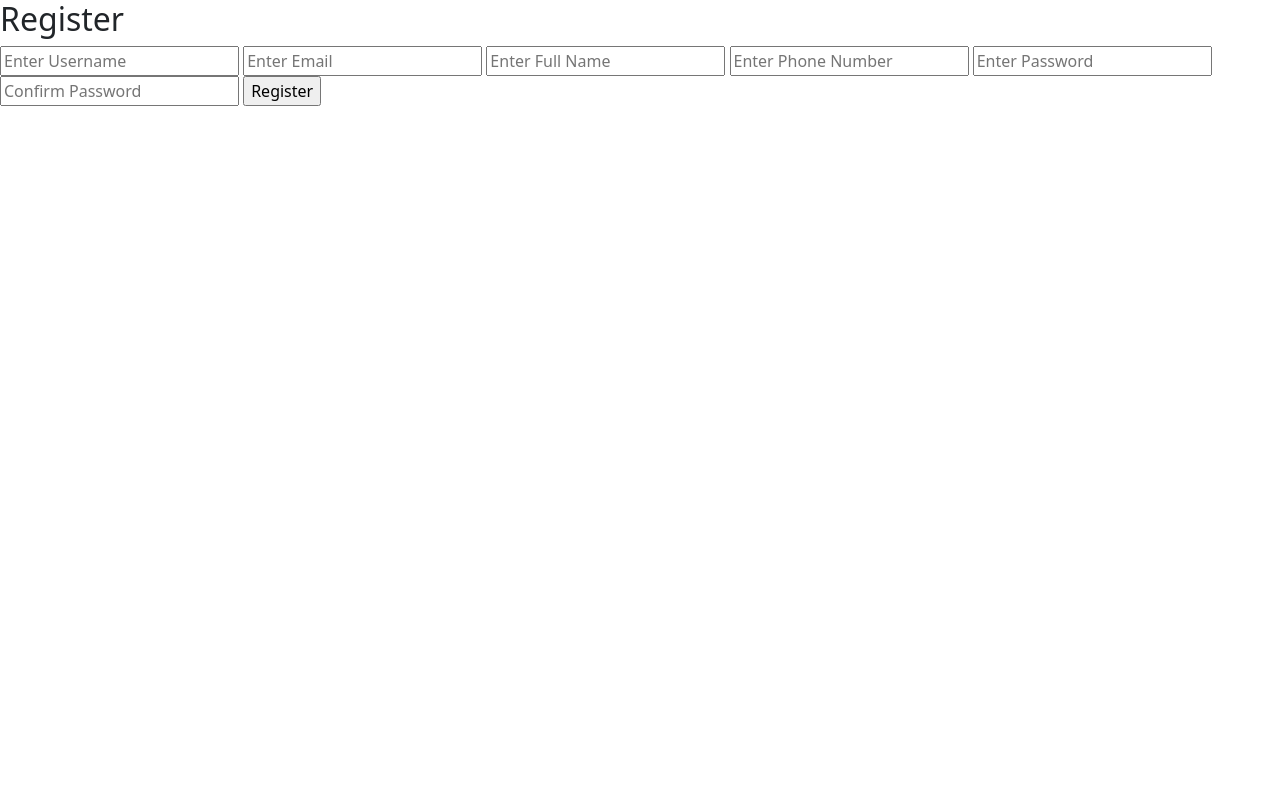
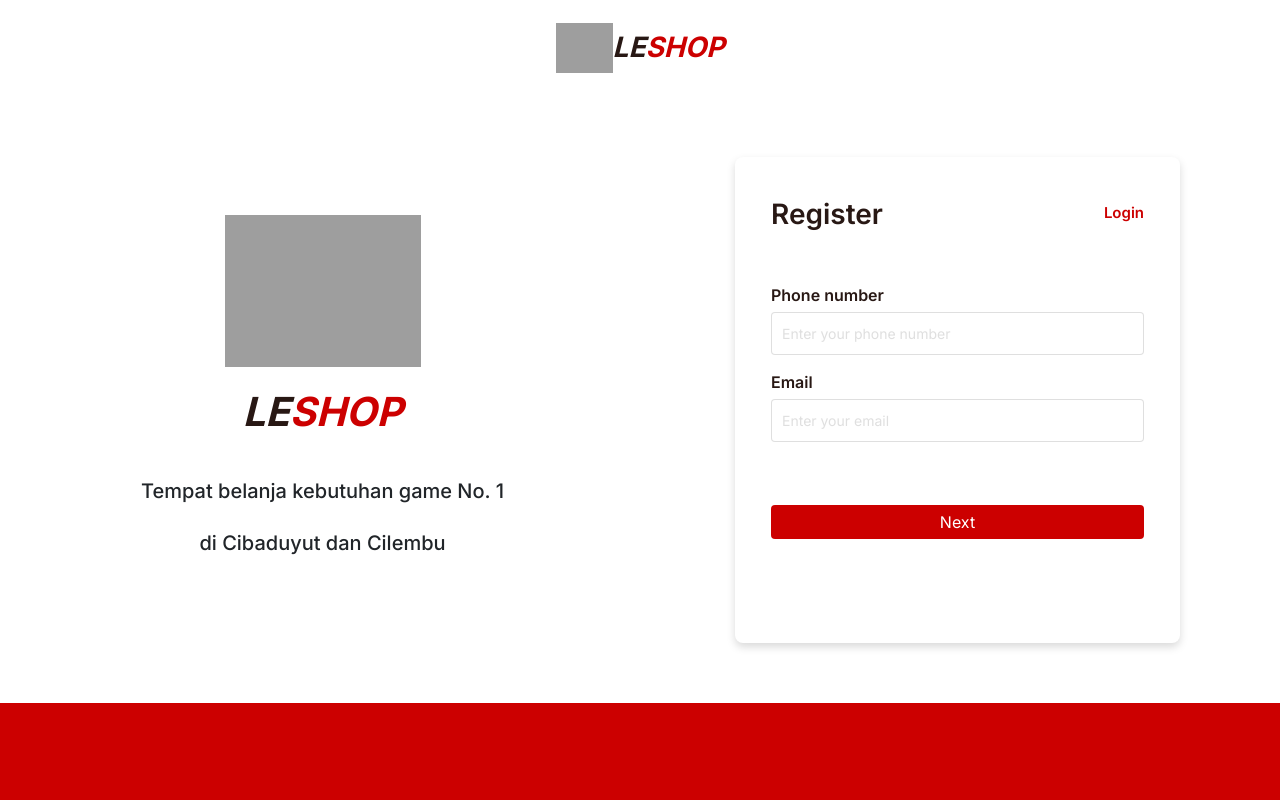
Before and after one commit to khalidziarabbani/projek-ADS, a Django app: page /register/ in a window 1280 px wide. Run offline with Django 4.2, Linux system fonts and the light colour scheme; grey boxes are pictures that could not be loaded.

Commit message:
fix and styling register

```diff
--- a/myFirstApp/static/css/register.css
+++ b/myFirstApp/static/css/register.css
@@ -0,0 +1,245 @@
+@import url('https://fonts.googleapis.com/css2?family=Inter:wght@100..900&display=swap');
+
+* {
+    margin: 0;
+    padding: 0;
+    font-family: 'Inter', sans-serif;
+    text-decoration: none;
+    box-sizing: border-box;
+}
+
+html, body {
+    width: 100%;
+    height: 100vh;
+}
+
+body {
+    display: flex;
+    flex-direction: column;
+}
+
+.header {
+    height: 14.0625%;
+    background: white;
+    display: flex;
+    align-items: center;
+    justify-content: center;
+    flex-direction: row;
+}
+
+.header img {
+    width: 57px;
+    height: 50px;
+}
+
+.header h1 {
+    font-size: 28px;
+    font-weight: 700;
+    color: #281814;
+    font-style: italic;
+    margin: 0;
+}
+
+.header span {
+    font-size: 28px;
+    font-weight: 700;
+    color: #C00;
+}
+
+.background {
+    height: 14.0625%;
+    background: #C00;
+}
+
+.content {
+    height: 85.9375%;
+    padding: 60px 100px;
+    display: flex;
+    justify-content: space-between;
+    gap: 190px;
+}
+
+.left img{
+    width: 196px;
+    height: 172px;
+    padding-bottom: 20px;
+}
+
+.content .left{
+    display: flex;
+    flex-direction: column;
+    align-items: center;
+    justify-content: center;
+    width: 50%;
+}
+
+.left h1{
+    font-size: 40px;
+    font-style: italic;
+    font-weight: 700;
+    line-height: 123.333%;
+    color: #281814;;
+    margin-bottom: 28px;
+}
+
+.left span{
+    color: #C00;
+}
+
+.left p{
+    text-align: center;
+    font-family: Inter;
+    font-size: 20px;
+    font-weight: 500;
+    line-height: 52px;
+}
+
+form {
+    display: flex;
+    padding: 36px;
+    flex-direction: column;
+    justify-content: center;
+    align-items: center;
+    gap: 48px;
+}
+
+.content .right {
+    width: 50%;
+    border-radius: 8px;
+    background-color: #FFF;
+    box-shadow: 0px 4px 8px rgba(0, 0, 0, 0.15);
+}
+
+.judul {
+    width: 100%;
+    display: flex;
+    justify-content: space-between;
+    align-items: center;
+}
+
+.judul p {
+    font-size: 28px;
+    font-weight: 600;
+    color: #281814;
+    margin: 0;
+}
+
+.judul a {
+    font-size: 15px;
+    color: #C00;
+    font-weight: 600;
+    text-decoration: none;
+}
+
+.judul a:hover {
+    text-decoration: underline;
+}
+
+.form {
+    width: 100%;
+}
+
+.form label {
+    display: block;
+    margin-bottom: 5px;
+    font-weight: 600;
+    color: #281814;
+}
+
+.form input {
+    width: 100%;
+    padding: 10px;
+    margin-bottom: 15px;
+    border: 1px solid rgba(191, 191, 191, 0.5);
+    border-radius: 4px;
+    font-size: 14px;
+    color: #281814;
+}
+
+.form input::placeholder {
+    color: rgba(191, 191, 191, 0.5);
+}
+
+.button {
+    width: 100%;
+    display: flex;
+    justify-content: space-between;
+    align-items: center;
+    gap: 10px;
+}
+
+.button a,
+.button input {
+    flex: 1;
+}
+
+.button input {
+    width: 100%;
+    padding: 12px;
+    background-color: #C00;
+    color: white;
+    border: none;
+    border-radius: 4px;
+    font-size: 16px;
+    cursor: pointer;
+    transition: background-color 0.3s;
+}
+
+.button input:hover {
+    background-color: #900;
+}
+
+#fullname-username,
+#password {
+    display: none;
+}
+
+#previous-btn {
+    color: #000;
+    background-color: #FFF;
+    padding: 5px 10px;
+    border-radius: 4px;
+    margin-right: 10px;
+}
+
+#next-btn {
+    color: #FFF;
+    background-color: #C00;
+    padding: 5px 10px;
+    border-radius: 4px;
+}
+
+#next-btn.disabled {
+    background-color: #CCC;
+    cursor: not-allowed;
+}
+
+.hidden {
+    display: none;
+}
+
+.fade-in {
+    animation: fadeIn 0.5s ease-in-out forwards;
+}
+
+.fade-out {
+    animation: fadeOut 0.5s ease-in-out forwards;
+}
+
+@keyframes fadeIn {
+    from {
+        opacity: 0;
+    }
+    to {
+        opacity: 1;
+    }
+}
+
+@keyframes fadeOut {
+    from {
+        opacity: 1;
+    }
+    to {
+        opacity: 0;
+    }
+}
--- /dev/null
+++ b/myFirstApp/static/js/register.js
@@ -0,0 +1,74 @@
+document.addEventListener('DOMContentLoaded', function () {
+    const phoneEmail = document.getElementById('phone-email');
+    const fullnameUsername = document.getElementById('fullname-username');
+    const password = document.getElementById('password');
+    const previousBtn = document.getElementById('previous-btn');
+    const nextBtn = document.getElementById('next-btn');
+    const submitBtn = document.getElementById('submit-btn');
+
+    let currentStep = 1;
+
+    function validateStep() {
+        switch (currentStep) {
+            case 1:
+                return phoneEmail.querySelector('input[type="text"]').value !== '' &&
+                       phoneEmail.querySelector('input[type="email"]').value !== '';
+            case 2:
+                return fullnameUsername.querySelector('input[type="text"]').value !== '' &&
+                       fullnameUsername.querySelector('input[type="text"]').value !== '';
+            case 3:
+                return password.querySelector('input[type="password"]').value !== '' &&
+                       password.querySelector('input[type="password2"]').value !== '';
+            default:
+                return false;
+        }
+    }
+
+    function updateButton() {
+        previousBtn.classList.toggle('hidden', currentStep === 1);
+        nextBtn.classList.toggle('hidden', currentStep === 3);
+        submitBtn.classList.toggle('hidden', currentStep !== 3);
+    }
+
+    previousBtn.addEventListener('click', function (e) {
+        e.preventDefault();
+        if (currentStep > 1) {
+            currentStep--;
+            updateButton();
+            switch (currentStep) {
+                case 1:
+                    phoneEmail.style.display = 'block';
+                    fullnameUsername.style.display = 'none';
+                    break;
+                case 2:
+                    fullnameUsername.style.display = 'block';
+                    password.style.display = 'none';
+                    break;
+                default:
+                    break;
+            }
+        }
+    });
+
+    nextBtn.addEventListener('click', function (e) {
+        e.preventDefault();
+        if (validateStep()) {
+            currentStep++;
+            updateButton();
+            switch (currentStep) {
+                case 2:
+                    phoneEmail.style.display = 'none';
+                    fullnameUsername.style.display = 'block';
+                    break;
+                case 3:
+                    fullnameUsername.style.display = 'none';
+                    password.style.display = 'block';
+                    break;
+                default:
+                    break;
+            }
+        } else {
+            alert('Please fill all fields.');
+        }
+    });
+});
--- a/templates/register.html
+++ b/templates/register.html
@@ -1,15 +1,53 @@
 {% extends 'base.html' %}
-{% block title %}Register{% endblock %}
+{% block title %}Register{% endblock title %}
 {% block content %}
-    <h2>Register</h2>
-    <form action="" method="post">
-        {% csrf_token %}
-        <input type="text" name="username" placeholder="Enter Username" required>
-        <input type="email" name="email" placeholder="Enter Email" required>
-        <input type="text" name="full_name" placeholder="Enter Full Name" required>
-        <input type="text" name="phone_number" placeholder="Enter Phone Number" required>
-        <input type="password" name="password" placeholder="Enter Password" required>
-        <input type="password" name="password2" placeholder="Confirm Password" required>
-        <input type="submit" value="Register">
-    </form>
+{% load static %}
+<link rel="stylesheet" href="{% static 'css/register.css' %}">
+<script src="{% static 'js/register.js' %}"></script>
+<div class="header">
+    <img src="{% static "img/logo.svg" %}" alt="logo">
+    <h1>LE<span>SHOP</span></h1>
+</div>
+<div class="content">
+    <div class="left">
+        <img src="{% static "img/logo.svg" %}" alt="logo">
+        <h1>LE<span>SHOP</span></h1>
+        <p>Tempat belanja kebutuhan game No. 1<br>di Cibaduyut dan Cilembu</p>
+    </div>
+    <div class="right">
+        <form id="register-form" action="" method="post">
+            {% csrf_token %}
+            <div class="judul">
+                <p>Register</p>
+                <a href={% url 'login' %}>Login</a>
+            </div>
+            <div class="form">
+                <div id="phone-email">
+                    <label for="phone_number">Phone number</label>
+                    <input type="text" name="phone_number" placeholder="Enter your phone number" required>
+                    <label for="email">Email</label>
+                    <input type="email" name="email" placeholder="Enter your email" required>
+                </div>
+                <div id="fullname-username">
+                    <label for="full_name">Full name</label>
+                    <input type="text" name="full_name" placeholder="Enter your full name">
+                    <label for="username">Username</label>
+                    <input type="text" name="username" placeholder="Enter your username">
+                </div>
+                <div id="password">
+                    <label for="password">Password</label>
+                    <input type="password" name="password" placeholder="Enter password" required>
+                    <label for="password2">Confirm Password</label>
+                    <input type="password" name="password2" placeholder="Confirm password" required>
+                </div>
+            </div>
+            <div class="button">
+                <a id="previous-btn" href="#" class="hidden">Previous</a>
+                <input type="submit" id="next-btn" value="Next">
+                <input type="submit" id="submit-btn" value="Register" class="hidden">
+            </div>
+        </form>
+    </div>
+</div>
+<div class="background"></div>
 {% endblock content %}
```
Also changed, not shown: README.md.
